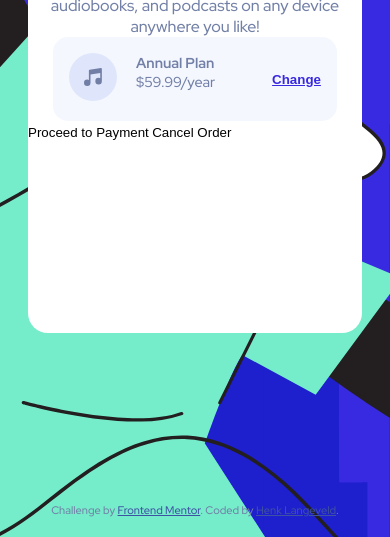
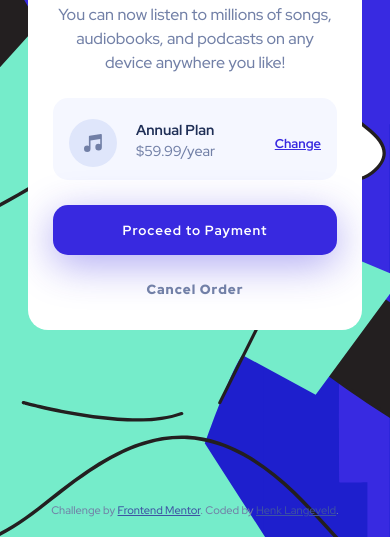
Before and after one commit to HenkLangeveld/order-summary, a website: page index.html in a window 390 px wide. Shown: the part 307-844 px from the top of the page. Drawn offline with Linux system fonts and the light colour scheme; files whose address does not match are found by name.

Commit message:
finish mobile styling

```diff
--- a/index.html
+++ b/index.html
@@ -38,27 +38,33 @@
   </head>
   <body>
     <div class="card">
+      <div class="card__image">
         <img
           src="./images/illustration-hero.svg"
           alt="Graphic of person with long hair with headphones on her head and a mobile device in her hand. Music notes in the background."
         />
+      </div>
+      <div class="card__information">
         <h1>Order Summary</h1>
 
         <p>
-        You can now listen to millions of songs, audiobooks, and podcasts on any
-        device anywhere you like!
+          You can now listen to millions of songs, audiobooks, and podcasts on
+          any device anywhere you like!
         </p>
 
-      <div class="plan">
+        <section class="plan">
           <div class="icon">
             <img src="./images/icon-music.svg" alt="Circle with music note" />
           </div>
-        <div class="plan__info"><span>Annual Plan</span><br />$59.99/year</div>
-        <button>Change</button>
+          <div class="plan__info">
+            <span>Annual Plan</span><br />$59.99/year
           </div>
+          <button class="button">Change</button>
+        </section>
 
-      <button>Proceed to Payment</button>
-      <button>Cancel Order</button>
+        <button class="button button--primary">Proceed to Payment</button>
+        <button class="button button--cancel">Cancel Order</button>
+      </div>
     </div>
 
     <div class="attribution">
--- a/scss/main.scss
+++ b/scss/main.scss
@@ -10,6 +10,11 @@ $neutral-dark: hsl(223, 47%, 23%);
   margin: 0;
   padding: 0;
   box-sizing: border-box;
+}
+
+*:focus {
+  outline-offset: 4px;
+  outline-color: $primary-blue;
 }
 
 html {
@@ -33,10 +38,33 @@ img {
   width: 100%;
 }
 
-button {
+.button {
   background-color: transparent;
   border: none;
   cursor: pointer;
+  display: block;
+  text-align: center;
+  width: 100%;
+  font-family: inherit;
+  font-weight: 700;
+  letter-spacing: 1px;
+
+  &:focus {
+  }
+
+  &--primary {
+    background-color: $primary-blue;
+    color: white;
+    border-radius: 15px;
+    padding: 16px;
+    margin-bottom: 25px;
+    box-shadow: 0 10px 40px rgba($primary-blue, 0.4);
+  }
+
+  &--cancel {
+    color: $neutral-blue;
+    font-weight: 900;
+  }
 }
 
 h1,
@@ -45,42 +73,60 @@ p {
 }
 
 h1 {
-  color: black;
+  color: $neutral-dark;
+  font-size: 1.4rem;
+  margin-bottom: 19px;
+}
+
+p {
+  line-height: 1.5;
+  margin-bottom: 23px;
 }
 
 .card {
   width: 87%;
   max-width: 334px;
-  min-height: 570px;
+  min-height: 567px;
   margin: 0 auto;
   background-color: white;
   border-radius: 20px;
   overflow: hidden;
+
+  &__information {
+    padding: 31px 25px;
+  }
+
+  &__image {
+    height: 160px;
+  }
 }
 
 .icon {
   width: 48px;
+  height: 48px;
 }
 
 .plan {
   background-color: $neutral-very-pale;
-  width: 85%;
-  margin: 0 auto;
+  margin: 0 auto 25px;
   display: flex;
   gap: 19px;
-  padding: 1rem;
+  padding: 21px 1rem 13px;
   font-size: 0.9rem;
   border-radius: 15px;
 
   span {
-    color: $neutral-blue;
+    color: $neutral-dark;
     font-weight: 700;
+    line-height: 1.5;
   }
 
   button {
+    width: auto;
     margin-left: auto;
     text-decoration: underline;
-    font-weight: 700;
     color: $primary-blue;
+    font-size: 0.8rem;
+    letter-spacing: normal;
   }
 }
```
Also changed, not shown: public/css/main.css. Lines whose indentation alone changed are shown as unchanged.
